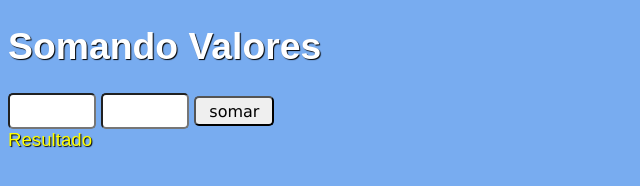
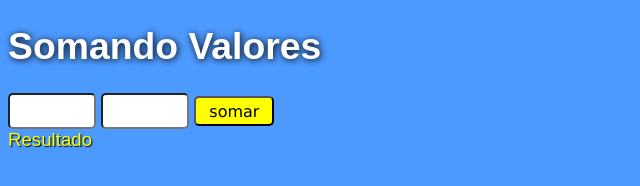
Before and after one commit to Matheuss0us4/javascript, a plain HTML site: page aula-03/ex007.html in a window 1280 px wide. Shown: the whole page, without its empty margins (0-640 px from the left). Drawn offline with Linux system fonts and the light colour scheme.

Commit message:
atualizando aula 03 ex007

```diff
--- a/aula-03/ex007.html
+++ b/aula-03/ex007.html
@@ -8,12 +8,12 @@
 <style>
     body {
         font: normal 14pt arial;
-        background-color: rgb(120, 172, 240);
+        background-color: rgb(77, 154, 255);
         color: white;
     }
 
     h1 {
-        text-shadow: 1px 1px 1px black;
+        text-shadow: 1px 1px 7px black;
     }
 
     input {
@@ -21,6 +21,10 @@
         height: 30px;
         border-radius: 5px;
         font: normal 12pt verdana;
+    }
+
+    input.botao {
+        background-color: yellow;
     }
 
     div {
@@ -32,7 +36,7 @@
 <h1>Somando Valores</h1>
 <input type="number" name="txtn1" id="txtn1">
 <input type="number" name="txtn2" id="txtn2">
-<input type="button" value="somar" onclick="somar()">
+<input type="button" value="somar" onclick="somar()" class="botao">
 <div id="res">Resultado</div>
 
 
@@ -46,7 +50,7 @@
       var n1 = Number(tn1.value)
       var n2 = Number(tn2.value)
       var s = n1 + n2
-      res.innerHTML = `A soma entre ${n1} e ${n2} e igual a: ${s}`
+      res.innerHTML = `A soma entre ${n1} e ${n2} e igual a: <strong>${s}</strong>`
     }
 
 </script>
```
